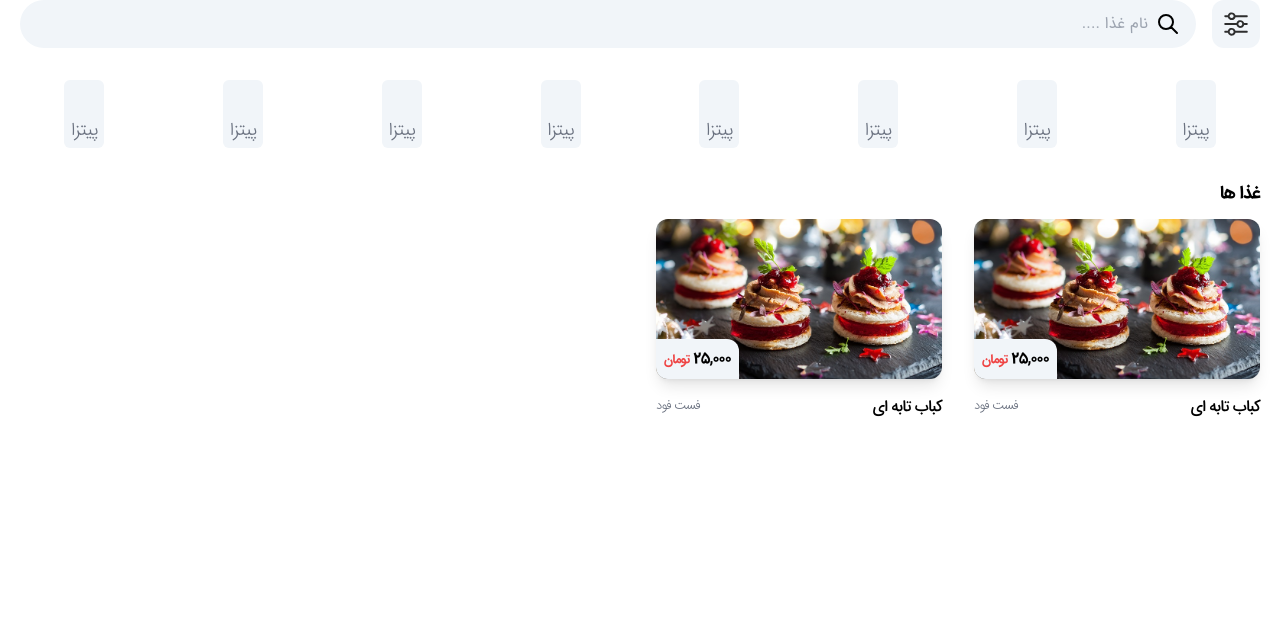
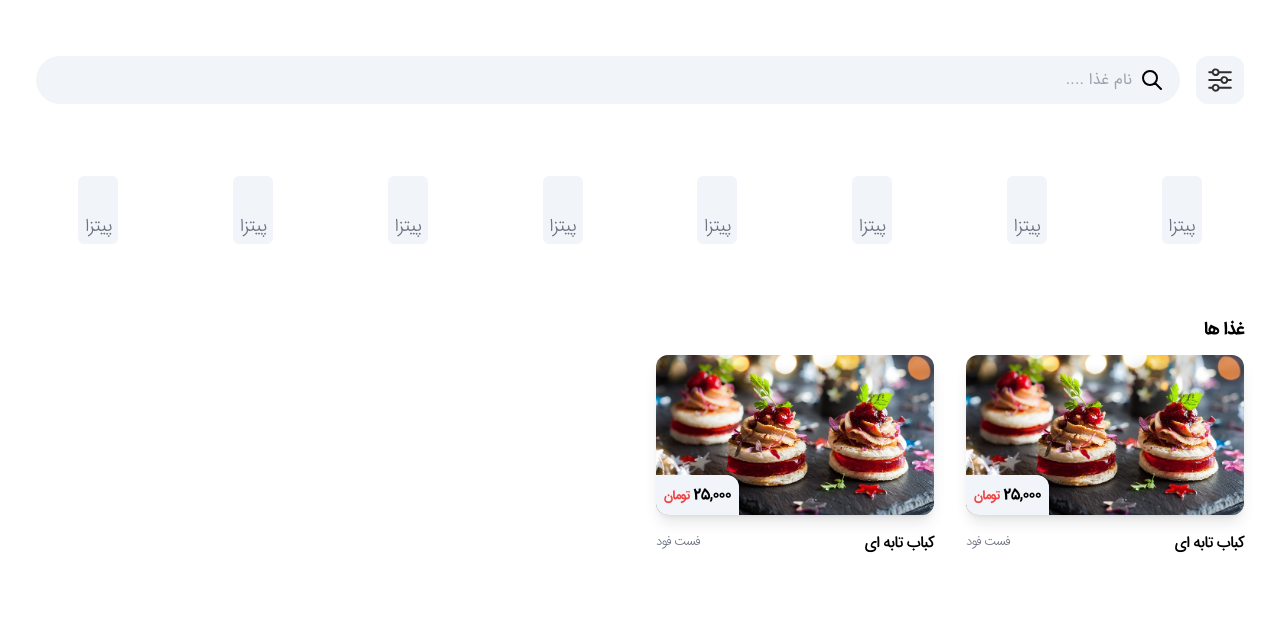
Before and after one commit to mtkz/garsonman, a website: page src/main.html in a window 1280 px wide. Shown: the part 170-800 px from the top of the page. Drawn offline with Linux system fonts and the light colour scheme.

Commit message:
optimized spacing

```diff
--- a/src/main.html
+++ b/src/main.html
@@ -21,7 +21,8 @@
             <div class="grid grid-cols-4 sm:grid-cols-4 text-lg gap-4 text-center p-1 sm:p-2">
 
                 <div>
-                        <a href="#" class="text-sm text-gray-800 inline-block hover:bg-red-100 transition duration-150  p-1 rounded-lg">
+                    <a href="#"
+                       class="text-sm text-gray-800 inline-block hover:bg-red-100 transition duration-150  p-1 rounded-lg">
                         <i>
                             <svg class="block m-auto w-6 mb-1.5" xmlns="http://www.w3.org/2000/svg"
                                  viewBox="0 0 22.5 22.5"
@@ -30,7 +31,8 @@
                     </a>
                 </div>
                 <div>
-                        <a href="#" class="text-sm text-gray-800 inline-block hover:bg-red-100 transition duration-150  p-1 rounded-lg">
+                    <a href="#"
+                       class="text-sm text-gray-800 inline-block hover:bg-red-100 transition duration-150  p-1 rounded-lg">
                         <i>
                             <svg class="block m-auto w-6 mb-1.5" xmlns="http://www.w3.org/2000/svg"
                                  viewBox="0 0 22.5 22.5"
@@ -39,7 +41,8 @@
                     </a>
                 </div>
                 <div>
-                        <a href="#" class="text-sm text-gray-800 inline-block hover:bg-red-100 transition duration-150  p-1 rounded-lg">
+                    <a href="#"
+                       class="text-sm text-gray-800 inline-block hover:bg-red-100 transition duration-150  p-1 rounded-lg">
                         <i>
                             <svg class="block m-auto w-6 mb-1.5" xmlns="http://www.w3.org/2000/svg"
                                  viewBox="0 0 22.5 22.5"
@@ -48,7 +51,8 @@
                     </a>
                 </div>
                 <div>
-                        <a href="#" class="text-sm text-gray-800 inline-block hover:bg-red-100 transition duration-150  p-1 rounded-lg">
+                    <a href="#"
+                       class="text-sm text-gray-800 inline-block hover:bg-red-100 transition duration-150  p-1 rounded-lg">
                         <i>
                             <svg class="block m-auto w-6 mb-1.5" xmlns="http://www.w3.org/2000/svg"
                                  viewBox="0 0 22.5 22.5"
@@ -61,7 +65,8 @@
         </div>
     </div>
 </nav>
-    <div class="container mt-8">
+<div class="container mt-0 sm:mt-8">
+    <div class="w-full p-4">
         <div class="flex justify-between gap-3 top-bar">
 
             <div class="cart-icon bg-rose-600 hover:bg-rose-700 transition duration-150  px-4 py-2 rounded-lg">
@@ -94,12 +99,15 @@
 
         </div>
     </div>
-    <div class="container mt-6">
+</div>
+<div class="container mt-0 sm:mt-8">
+    <div class="w-full p-4">
         <div class="flex justify-between gap-3 search-bar">
             <form action="" class="w-full">
                 <div class="flex justify-between gap-4">
                     <div class=" bg-slate-100 p-3 rounded-xl cursor-pointer">
-                        <svg class="w-6 " id="Layer_1" xmlns="http://www.w3.org/2000/svg" viewBox="0 0 22.5 22.5" style="enable-background:new 0 0 22.5 22.5">
+                        <svg class="w-6 " id="Layer_1" xmlns="http://www.w3.org/2000/svg" viewBox="0 0 22.5 22.5"
+                             style="enable-background:new 0 0 22.5 22.5">
                             <style>.st1 {
                                 fill: #2e2e2e
                             }</style>
@@ -122,20 +130,24 @@
                viewBox="0 0 24 24" class="w-6 h-6"><path d="M21 21l-6-6m2-5a7 7 0 11-14 0 7 7 0 0114 0z"></path></svg>
         </button>
             </span>
-                        <input type="search" class="rounded-[25px] p-3 w-full pr-12 bg-slate-100" placeholder="نام غذا ....">
+                        <input type="search" class="rounded-[25px] p-3 w-full pr-12 bg-slate-100"
+                               placeholder="نام غذا ....">
                     </div>
                 </div>
             </form>
         </div>
     </div>
-    <div class="container mt-6 ">
+</div>
+<div class="container mt-0 sm:mt-8">
+    <div class="w-full p-4">
         <div class="swiper">
             <div class="swiper-wrapper">
                 <div class="swiper-slide">
                     <a href="">
                         <div class="w-full my-2 p-1 bg-slate-100 rounded-md hover:bg-red-100 transition duration-150">
                             <div class="p-4">
-                                <svg id="Layer_1" xmlns="http://www.w3.org/2000/svg" viewBox="0 0 22.5 22.5" style="enable-background:new 0 0 22.5 22.5">
+                                <svg id="Layer_1" xmlns="http://www.w3.org/2000/svg" viewBox="0 0 22.5 22.5"
+                                     style="enable-background:new 0 0 22.5 22.5">
                                     <style>.st3 {
                                         fill: #2e2e2e
                                     }</style>
@@ -152,7 +164,8 @@
                     <a href="">
                         <div class="w-full my-2 p-1 bg-slate-100 rounded-md hover:bg-red-100 transition duration-150">
                             <div class="p-4">
-                                <svg id="Layer_1" xmlns="http://www.w3.org/2000/svg" viewBox="0 0 22.5 22.5" style="enable-background:new 0 0 22.5 22.5">
+                                <svg id="Layer_1" xmlns="http://www.w3.org/2000/svg" viewBox="0 0 22.5 22.5"
+                                     style="enable-background:new 0 0 22.5 22.5">
                                     <style>.st3 {
                                         fill: #2e2e2e
                                     }</style>
@@ -168,7 +181,8 @@
                     <a href="">
                         <div class="w-full my-2 p-1 bg-slate-100 rounded-md hover:bg-red-100 transition duration-150">
                             <div class="p-4">
-                                <svg id="Layer_1" xmlns="http://www.w3.org/2000/svg" viewBox="0 0 22.5 22.5" style="enable-background:new 0 0 22.5 22.5">
+                                <svg id="Layer_1" xmlns="http://www.w3.org/2000/svg" viewBox="0 0 22.5 22.5"
+                                     style="enable-background:new 0 0 22.5 22.5">
                                     <style>.st3 {
                                         fill: #2e2e2e
                                     }</style>
@@ -184,7 +198,8 @@
                     <a href="">
                         <div class="w-full my-2 p-1 bg-slate-100 rounded-md hover:bg-red-100 transition duration-150">
                             <div class="p-4">
-                                <svg id="Layer_1" xmlns="http://www.w3.org/2000/svg" viewBox="0 0 22.5 22.5" style="enable-background:new 0 0 22.5 22.5">
+                                <svg id="Layer_1" xmlns="http://www.w3.org/2000/svg" viewBox="0 0 22.5 22.5"
+                                     style="enable-background:new 0 0 22.5 22.5">
                                     <style>.st3 {
                                         fill: #2e2e2e
                                     }</style>
@@ -200,7 +215,8 @@
                     <a href="">
                         <div class="w-full my-2 p-1 bg-slate-100 rounded-md hover:bg-red-100 transition duration-150">
                             <div class="p-4">
-                                <svg id="Layer_1" xmlns="http://www.w3.org/2000/svg" viewBox="0 0 22.5 22.5" style="enable-background:new 0 0 22.5 22.5">
+                                <svg id="Layer_1" xmlns="http://www.w3.org/2000/svg" viewBox="0 0 22.5 22.5"
+                                     style="enable-background:new 0 0 22.5 22.5">
                                     <style>.st3 {
                                         fill: #2e2e2e
                                     }</style>
@@ -216,7 +232,8 @@
                     <a href="">
                         <div class="w-full my-2 p-1 bg-slate-100 rounded-md hover:bg-red-100 transition duration-150">
                             <div class="p-4">
-                                <svg id="Layer_1" xmlns="http://www.w3.org/2000/svg" viewBox="0 0 22.5 22.5" style="enable-background:new 0 0 22.5 22.5">
+                                <svg id="Layer_1" xmlns="http://www.w3.org/2000/svg" viewBox="0 0 22.5 22.5"
+                                     style="enable-background:new 0 0 22.5 22.5">
                                     <style>.st3 {
                                         fill: #2e2e2e
                                     }</style>
@@ -232,7 +249,8 @@
                     <a href="">
                         <div class="w-full my-2 p-1 bg-slate-100 rounded-md hover:bg-red-100 transition duration-150">
                             <div class="p-4">
-                                <svg id="Layer_1" xmlns="http://www.w3.org/2000/svg" viewBox="0 0 22.5 22.5" style="enable-background:new 0 0 22.5 22.5">
+                                <svg id="Layer_1" xmlns="http://www.w3.org/2000/svg" viewBox="0 0 22.5 22.5"
+                                     style="enable-background:new 0 0 22.5 22.5">
                                     <style>.st3 {
                                         fill: #2e2e2e
                                     }</style>
@@ -248,7 +266,8 @@
                     <a href="">
                         <div class="w-full my-2 p-1 bg-slate-100 rounded-md hover:bg-red-100 transition duration-150">
                             <div class="p-4">
-                                <svg id="Layer_1" xmlns="http://www.w3.org/2000/svg" viewBox="0 0 22.5 22.5" style="enable-background:new 0 0 22.5 22.5">
+                                <svg id="Layer_1" xmlns="http://www.w3.org/2000/svg" viewBox="0 0 22.5 22.5"
+                                     style="enable-background:new 0 0 22.5 22.5">
                                     <style>.st3 {
                                         fill: #2e2e2e
                                     }</style>
@@ -264,7 +283,8 @@
                     <a href="">
                         <div class="w-full my-2 p-1 bg-slate-100 rounded-md hover:bg-red-100 transition duration-150">
                             <div class="p-4">
-                                <svg id="Layer_1" xmlns="http://www.w3.org/2000/svg" viewBox="0 0 22.5 22.5" style="enable-background:new 0 0 22.5 22.5">
+                                <svg id="Layer_1" xmlns="http://www.w3.org/2000/svg" viewBox="0 0 22.5 22.5"
+                                     style="enable-background:new 0 0 22.5 22.5">
                                     <style>.st3 {
                                         fill: #2e2e2e
                                     }</style>
@@ -280,7 +300,8 @@
                     <a href="">
                         <div class="w-full my-2 p-1 bg-slate-100 rounded-md hover:bg-red-100 transition duration-150">
                             <div class="p-4">
-                                <svg id="Layer_1" xmlns="http://www.w3.org/2000/svg" viewBox="0 0 22.5 22.5" style="enable-background:new 0 0 22.5 22.5">
+                                <svg id="Layer_1" xmlns="http://www.w3.org/2000/svg" viewBox="0 0 22.5 22.5"
+                                     style="enable-background:new 0 0 22.5 22.5">
                                     <style>.st3 {
                                         fill: #2e2e2e
                                     }</style>
@@ -296,7 +317,8 @@
                     <a href="">
                         <div class="w-full my-2 p-1 bg-slate-100 rounded-md hover:bg-red-100 transition duration-150">
                             <div class="p-4">
-                                <svg id="Layer_1" xmlns="http://www.w3.org/2000/svg" viewBox="0 0 22.5 22.5" style="enable-background:new 0 0 22.5 22.5">
+                                <svg id="Layer_1" xmlns="http://www.w3.org/2000/svg" viewBox="0 0 22.5 22.5"
+                                     style="enable-background:new 0 0 22.5 22.5">
                                     <style>.st3 {
                                         fill: #2e2e2e
                                     }</style>
@@ -312,7 +334,8 @@
                     <a href="">
                         <div class="w-full my-2 p-1 bg-slate-100 rounded-md hover:bg-red-100 transition duration-150">
                             <div class="p-4">
-                                <svg id="Layer_1" xmlns="http://www.w3.org/2000/svg" viewBox="0 0 22.5 22.5" style="enable-background:new 0 0 22.5 22.5">
+                                <svg id="Layer_1" xmlns="http://www.w3.org/2000/svg" viewBox="0 0 22.5 22.5"
+                                     style="enable-background:new 0 0 22.5 22.5">
                                     <style>.st3 {
                                         fill: #2e2e2e
                                     }</style>
@@ -328,7 +351,9 @@
             </div>
         </div>
     </div>
-    <div class="container mt-6">
+</div>
+<div class="container mt-0 sm:mt-8">
+    <div class="w-full p-4">
         <div class="page-header pb-3">
             <h3 class="text-[18px] font-bold">غذا ها</h1>
         </div>
@@ -336,8 +361,10 @@
             <a href="#">
                 <div class="gm-food-card hover:scale-105 transition ease-in-out duration-150">
                     <div class="relative">
-                        <img src="./images/Bakers-Copy.jpg" class="h-[160px] rounded-xl object-cover w-full shadow-lg" alt="">
-                        <span class="absolute bottom-0 left-0 bg-slate-100 rounded-bl-xl rounded-tr-xl p-2 font-bold">۲۵,۰۰۰ <small class="text-red-500">تومان</small></span>
+                        <img src="./images/Bakers-Copy.jpg" class="h-[160px] rounded-xl object-cover w-full shadow-lg"
+                             alt="">
+                        <span class="absolute bottom-0 left-0 bg-slate-100 rounded-bl-xl rounded-tr-xl p-2 font-bold">۲۵,۰۰۰ <small
+                                class="text-red-500">تومان</small></span>
                     </div>
                     <div class="flex justify-between mt-4">
                         <h2 class=" font-medium">کباب تابه ای</h2>
@@ -348,8 +375,10 @@
             <a href="#">
                 <div class="gm-food-card hover:scale-105 transition ease-in-out duration-150">
                     <div class="relative">
-                        <img src="./images/Bakers-Copy.jpg" class="h-[160px] rounded-xl object-cover w-full shadow-lg" alt="">
-                        <span class="absolute bottom-0 left-0 bg-slate-100 rounded-bl-xl rounded-tr-xl p-2 font-bold">۲۵,۰۰۰ <small class="text-red-500">تومان</small></span>
+                        <img src="./images/Bakers-Copy.jpg" class="h-[160px] rounded-xl object-cover w-full shadow-lg"
+                             alt="">
+                        <span class="absolute bottom-0 left-0 bg-slate-100 rounded-bl-xl rounded-tr-xl p-2 font-bold">۲۵,۰۰۰ <small
+                                class="text-red-500">تومان</small></span>
                     </div>
                     <div class="flex justify-between mt-4">
                         <h2 class=" font-medium">کباب تابه ای</h2>
@@ -363,8 +392,14 @@
         <script src="js/swiper-bundle.min.js"></script>
         <!-- Initialize Swiper -->
         <script type="module">
-            var swiper = new Swiper('.swiper', { slidesPerView: 8, spaceBetween: 30, pagination: { el: '.swiper-pagination', clickable: true, }, });
+            var swiper = new Swiper('.swiper', {
+                slidesPerView: 8,
+                spaceBetween: 30,
+                pagination: {el: '.swiper-pagination', clickable: true,},
+            });
         </script>
+    </div>
+</div>
 </body>
 
 </html>
```
Also changed, not shown: src/cart.html (added, +10 -0 lines), README.md. Lines whose indentation alone changed are shown as unchanged.
